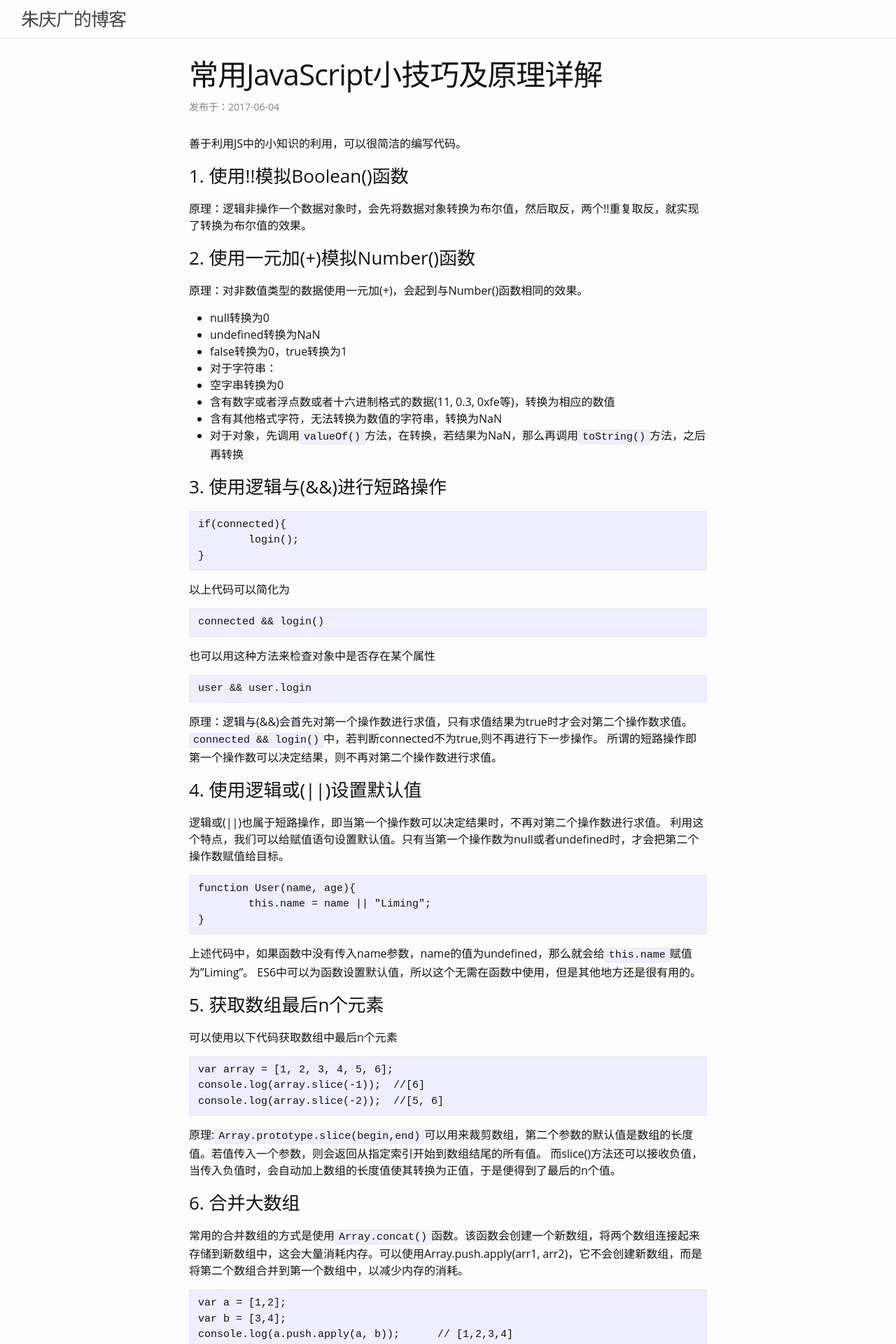
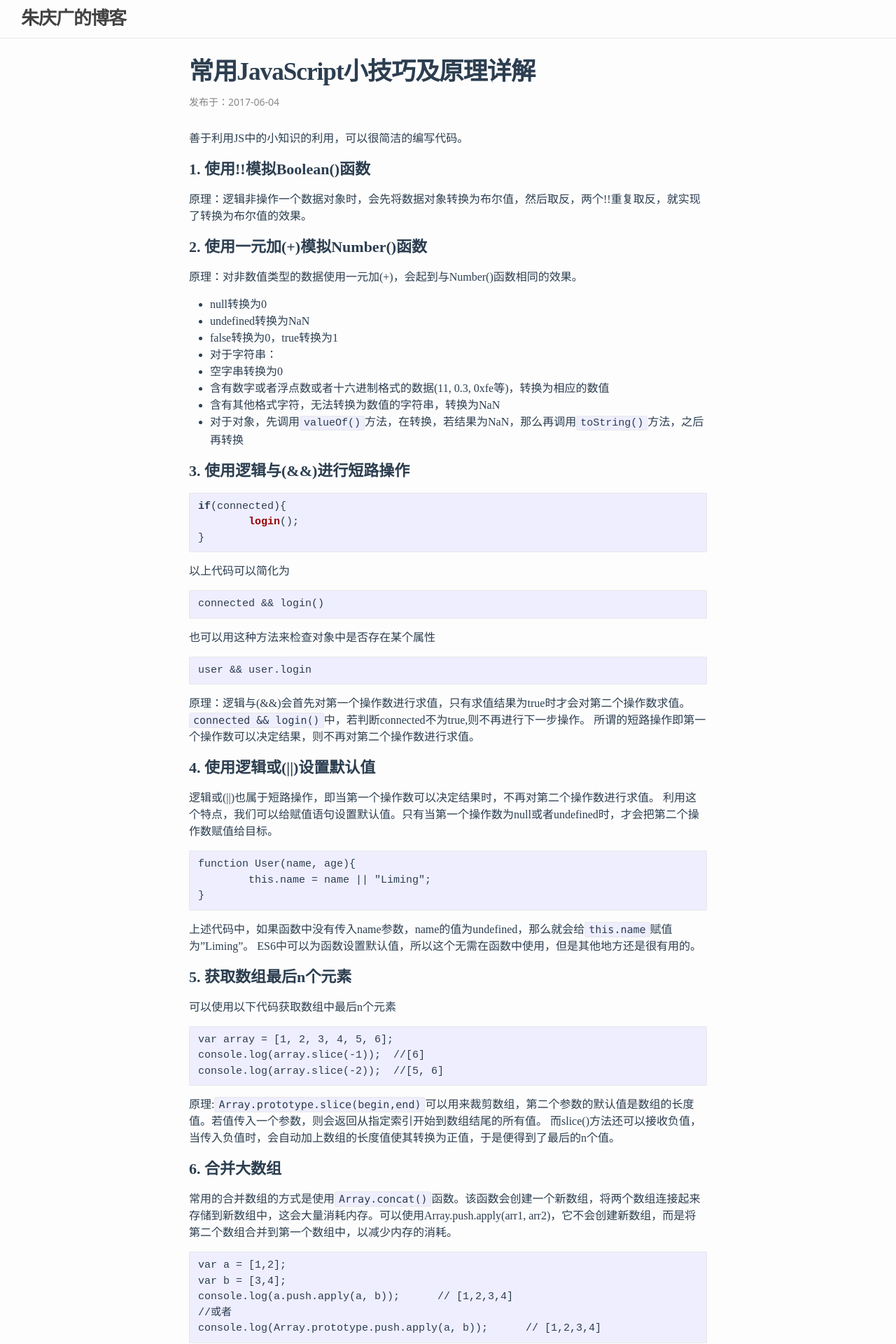
Before and after one commit to zhuqingguang/zhuqingguang.github.io, a Jekyll site: the page built from docs/_posts/2017-06-01-JS-Tips.md, in a window 1280 px wide. Shown: the top 1920 px of the page at 70% size. Built offline with Jekyll 4.4.1, drawn with Linux system fonts in a browser that asks for light colours; some web fonts are replaced; comment, search, counter and statistics services are not loaded.

Commit message:
chore: update blog style

````diff
--- a/docs/_layouts/home.html
+++ b/docs/_layouts/home.html
@@ -14,15 +14,15 @@ layout: default
       {%- for post in site.posts -%}
       <li>
         {%- assign date_format = site.minima.date_format -%}
-        <h3>
+        <h3 class="post-item">
           <a class="post-link" href="{{ post.url | relative_url }}">
             {{ post.title | escape }}
           </a>
         </h3>
-        <span class="post-meta">发布于：{{ post.date | date: date_format }}</span>
         {%- if site.show_excerpts -%}
           {{ post.excerpt }}
         {%- endif -%}
+        <span class="post-meta">{{ post.date | date: date_format }}</span>
       </li>
       {%- endfor -%}
     </ul>
--- a/docs/_posts/2017-06-01-JS-Tips.md
+++ b/docs/_posts/2017-06-01-JS-Tips.md
@@ -28,7 +28,7 @@ tags: [JavaScript]
 - 对于对象，先调用``valueOf()``方法，在转换，若结果为NaN，那么再调用``toString()``方法，之后再转换
 
 ### 3. 使用逻辑与(&&)进行短路操作
-```
+```javascript
 if(connected){
 	login();
 }
--- a/docs/_sass/minima.scss
+++ b/docs/_sass/minima.scss
@@ -48,5 +48,6 @@ $on-laptop:        800px !default;
 @import
   "minima/base",
   "minima/layout",
-  "minima/syntax-highlighting"
+  "minima/syntax-highlighting",
+  "vuepress-blog/font"
 ;
--- a/docs/_sass/minima/_base.scss
+++ b/docs/_sass/minima/_base.scss
@@ -26,6 +26,7 @@ body {
   display: flex;
   min-height: 100vh;
   flex-direction: column;
+  -webkit-font-smoothing: antialiased;
 }
 
 
@@ -94,7 +95,8 @@ li {
  * Headings
  */
 h1, h2, h3, h4, h5, h6 {
-  font-weight: $base-font-weight;
+  font-weight: 600;
+  font-family: PT Serif;
   code {
     font-size: 0.8em;
   }
@@ -161,6 +163,7 @@ code {
 p {
   > code {
     white-space: nowrap;
+    font-family: source-code-pro,Menlo,Monaco,Consolas,Courier New,monospace;
   }
 }
 
--- a/docs/_sass/minima/_layout.scss
+++ b/docs/_sass/minima/_layout.scss
@@ -16,7 +16,8 @@
 
 .site-title {
   @include relative-font-size(1.625);
-  font-weight: 400;
+  font-family: PT Serif,Serif;
+  font-weight: 700;
   line-height: $base-line-height * $base-font-size * 2.25;
   letter-spacing: -1px;
   margin-bottom: 0;
@@ -203,6 +204,14 @@
   > li {
     margin-bottom: $spacing-unit;
   }
+  .post-item {
+    margin-bottom: 5px;
+    ~ p {
+      font-size: $small-font-size;
+      color: $grey-color;
+      margin-bottom: 0;
+    }
+  }
 }
 
 .post-meta {
@@ -225,39 +234,43 @@
 }
 
 .post-title {
-  @include relative-font-size(2.625);
+  @include relative-font-size(2.2);
   letter-spacing: -1px;
   line-height: 1;
+  color: #2c3e50;
 
   @include media-query($on-laptop) {
-    @include relative-font-size(2.25);
+    @include relative-font-size(1.75);
   }
 }
 
 .post-content {
   margin-bottom: $spacing-unit;
+  font-family: PT Serif,Serif;
+  letter-spacing: 0;
+  color: #2c3e50;
 
   h2 {
-    @include relative-font-size(2);
+    @include relative-font-size(1.65);
 
     @include media-query($on-laptop) {
-      @include relative-font-size(1.75);
+      @include relative-font-size(1.5);
     }
   }
 
   h3 {
-    @include relative-font-size(1.625);
+    @include relative-font-size(1.375);
 
     @include media-query($on-laptop) {
-      @include relative-font-size(1.375);
+      @include relative-font-size(1.2);
     }
   }
 
   h4 {
-    @include relative-font-size(1.25);
+    @include relative-font-size(1.2);
 
     @include media-query($on-laptop) {
-      @include relative-font-size(1.125);
+      @include relative-font-size(1.1);
     }
   }
 }
--- /dev/null
+++ b/docs/_sass/vuepress-blog/font.scss
@@ -0,0 +1,36 @@
+/* cyrillic-ext */
+@font-face {
+    font-family: 'PT Serif';
+    font-style: normal;
+    font-weight: 400;
+    font-display: swap;
+    src: local('PT Serif'), local('PTSerif-Regular'), url('./fonts/EJRVQgYoZZY2vCFuvAFbzr-_dSb_nco.woff2') format('woff2');
+    unicode-range: U+0460-052F, U+1C80-1C88, U+20B4, U+2DE0-2DFF, U+A640-A69F, U+FE2E-FE2F;
+  }
+  /* cyrillic */
+  @font-face {
+    font-family: 'PT Serif';
+    font-style: normal;
+    font-weight: 400;
+    font-display: swap;
+    src: local('PT Serif'), local('PTSerif-Regular'), url('./fonts/EJRVQgYoZZY2vCFuvAFSzr-_dSb_nco.woff2') format('woff2');
+    unicode-range: U+0400-045F, U+0490-0491, U+04B0-04B1, U+2116;
+  }
+  /* latin-ext */
+  @font-face {
+    font-family: 'PT Serif';
+    font-style: normal;
+    font-weight: 400;
+    font-display: swap;
+    src: local('PT Serif'), local('PTSerif-Regular'), url('./fonts/EJRVQgYoZZY2vCFuvAFYzr-_dSb_nco.woff2') format('woff2');
+    unicode-range: U+0100-024F, U+0259, U+1E00-1EFF, U+2020, U+20A0-20AB, U+20AD-20CF, U+2113, U+2C60-2C7F, U+A720-A7FF;
+  }
+  /* latin */
+  @font-face {
+    font-family: 'PT Serif';
+    font-style: normal;
+    font-weight: 400;
+    font-display: swap;
+    src: local('PT Serif'), local('PTSerif-Regular'), url('./fonts/EJRVQgYoZZY2vCFuvAFWzr-_dSb_.woff2') format('woff2');
+    unicode-range: U+0000-00FF, U+0131, U+0152-0153, U+02BB-02BC, U+02C6, U+02DA, U+02DC, U+2000-206F, U+2074, U+20AC, U+2122, U+2191, U+2193, U+2212, U+2215, U+FEFF, U+FFFD;
+  }
````
Also changed, not shown: docs/_sass/vuepress-blog/fonts/EJRVQgYoZZY2vCFuvAFSzr-_dSb_nco.woff2 (added), docs/_sass/vuepress-blog/fonts/EJRVQgYoZZY2vCFuvAFWzr-_dSb_.woff2 (added), docs/_sass/vuepress-blog/fonts/EJRVQgYoZZY2vCFuvAFYzr-_dSb_nco.woff2 (added), docs/_sass/vuepress-blog/fonts/EJRVQgYoZZY2vCFuvAFbzr-_dSb_nco.woff2 (added).
